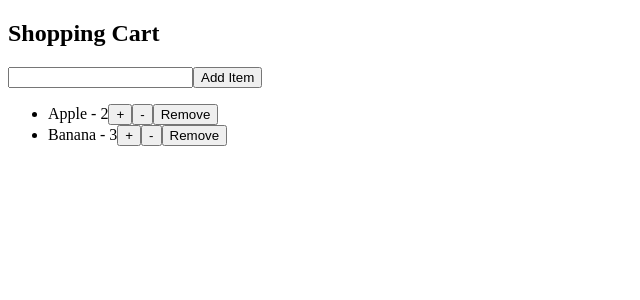
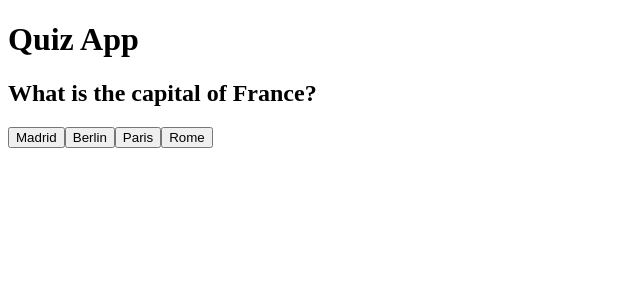
Before and after one commit to TemirovaAzima/typescript-react, a React (Vite) app: page / in a window 1280 px wide. Shown: the top 300 px of the page, without its empty margins (0-640 px from the left). Built offline with nearby package versions, Linux system fonts and the light colour scheme.

Commit message:
useReducer QUIZ typescript with issue end

```diff
--- a/src/App.tsx
+++ b/src/App.tsx
@@ -1,43 +1,10 @@
-import React, {useReducer, useState} from 'react';
-import {cartReducer, initialStateFunction} from './cartReducer.ts';
+import React from 'react'
+import Quiz from "./components/Quiz.tsx";
 
-const App: React.FC = () => {
-    const [cart, dispatch] = useReducer(cartReducer, [], initialStateFunction);
-    const [newItem, setNewItem] = useState<string>("");
+const App:React.FC = () => {
     return (
         <div>
-            <h2>Shopping Cart</h2>
-            <input
-                type="text"
-                value={newItem}
-                onChange={(e: React.ChangeEvent<HTMLInputElement>) => setNewItem(e.target.value)}
-            />
-            <button
-                onClick={() => {
-                    if (newItem.trim()) {
-                        dispatch({type: "ADD_ITEM", payload: newItem});
-                        setNewItem("");
-                    }
-                }}
-            >
-                Add Item
-            </button>
-            <ul>
-                {cart.map((item) => (
-                    <li key={item.id}>
-                        {item.name} - {item.quantity}
-                        <button onClick={() => dispatch({type: "INCREASE_QUANTITY", payload: item.id})}>
-                            +
-                        </button>
-                        <button onClick={() => dispatch({type: "DECREASE_QUANTITY", payload: item.id})}>
-                            -
-                        </button>
-                        <button onClick={() => dispatch({type: "REMOVE_ITEM", payload: item.id})}>
-                            Remove
-                        </button>
-                    </li>
-                ))}
-            </ul>
+          <Quiz/>
         </div>
     )
 }
--- /dev/null
+++ b/src/components/Quiz.tsx
@@ -0,0 +1,84 @@
+import React from 'react'
+import {useReducer} from 'react'
+//Define the quiz state
+type QuizState={
+    currentQuestion:number;
+    score:number;
+    finished: boolean;
+};
+// Define action types
+type QuizAction={type:"ANSWER",correct:boolean} | {type:"RESET"}
+
+// Initial State
+const initialState :QuizState={
+    currentQuestion:0,
+    score: 0,
+    finished:false,
+}
+// Reducer function
+const quizReducer =(state:QuizState,action:QuizAction):QuizState =>{
+    switch(action.type){
+        case "ANSWER":
+            const nextQuestion = state.currentQuestion + 1;
+            return nextQuestion >= questions.length
+                ? {...state,finished: true} //React does not update state immediately when calling type: "ANSWER
+                : {      // instead, it schedules the update, which means that the score might not increment in time before the
+                         // final check {finished: true} is set.
+                    currentQuestion:nextQuestion,
+                    score: action.correct? state.score + 1 : state.score,
+                    finished:false
+                  };
+        case "RESET":
+            return initialState;
+        default:
+            return state;
+    }
+};
+
+// Sample Quiz Questions
+const questions =[
+    {
+        question: "What is the capital of France?",
+        options: ["Madrid", "Berlin","Paris","Rome"],
+        answer:"Paris",
+    },
+    {
+        question: "Which planet is known as the Red Planet?",
+        options: ["Earth","Mars","Jupiter","Venus"],
+        answer:"Mars"
+    },
+    {
+        question: "What is 2 + 2?",
+        options: ["3","4","5","6"],
+        answer:"4"
+    }
+]
+
+const Quiz:React.FC = () => {
+    const[state,dispatch] = useReducer(quizReducer,initialState);
+   const  {currentQuestion,score,finished} = state;
+    return (
+        <div>
+            <h1>Quiz App</h1>
+            {finished ? (
+                <div>
+                    <h2>Your score : {score}/ {questions.length}</h2>
+                     <button onClick={()=>dispatch({type: "RESET"})}>Restart Quiz</button>
+                </div>
+            ): (
+                <div>
+                    <h2>{questions[currentQuestion].question}</h2>
+                    {questions[currentQuestion].options.map((option)=> (
+                        <button
+                            key={option}
+                            onClick={()=>dispatch({type:"ANSWER", correct: option===questions[currentQuestion].answer})}
+                        >
+                            {option}
+                        </button>
+                    ))}
+                </div>
+            )}
+        </div>
+    );
+};
+export default Quiz
```
